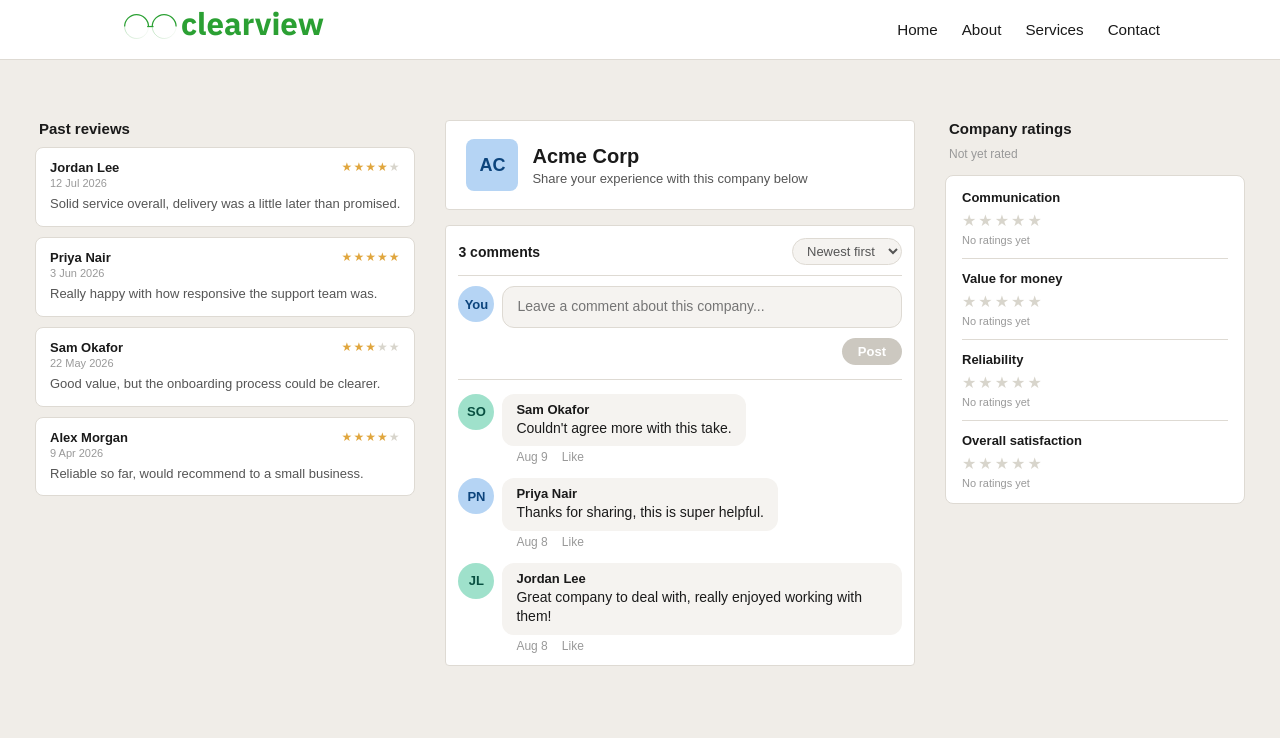
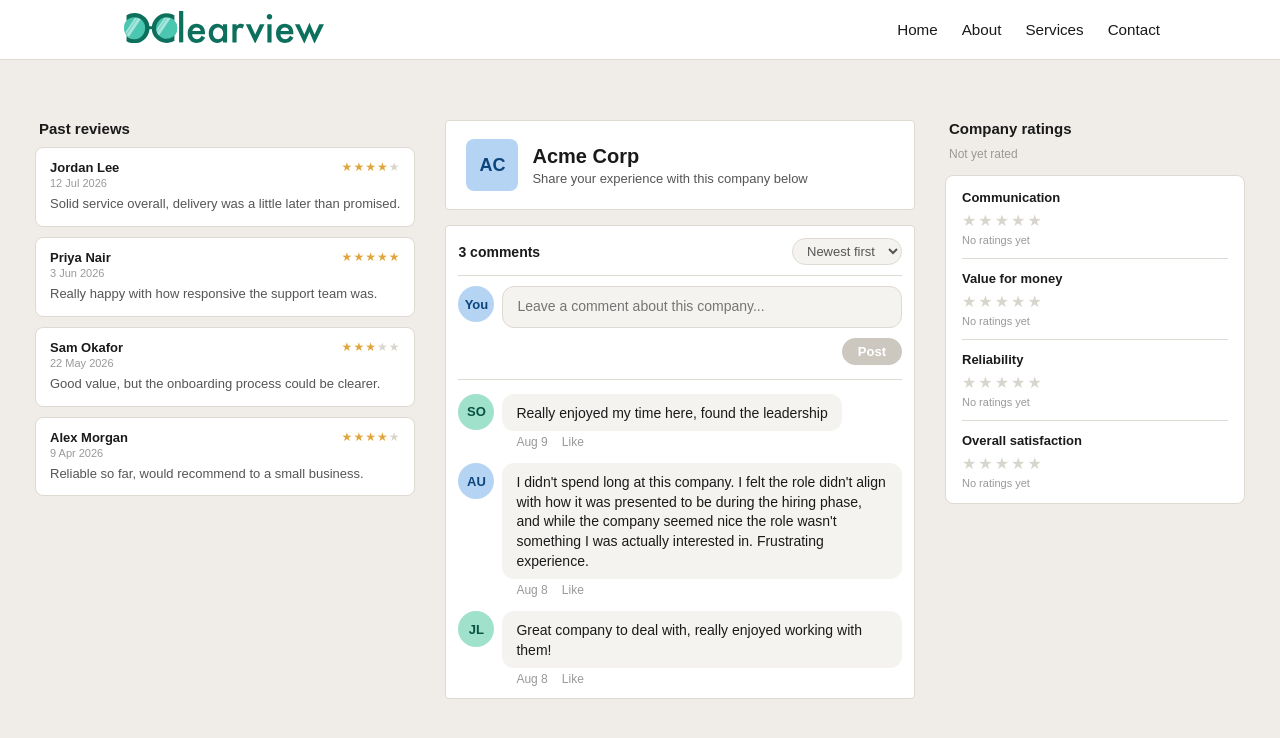
Before and after one commit to rhAIMcham/Change_leadership, a plain HTML site: page Templates/glassdoor_post_with_comments.html in a window 1280 px wide. Drawn offline with Linux system fonts and the light colour scheme.

Commit message:
new clear view icons

```diff
--- a/Templates/glassdoor_post_with_comments.html
+++ b/Templates/glassdoor_post_with_comments.html
@@ -662,67 +662,82 @@ border-radius: var(--radius-pill);
  <nav class="navbar">
         <div class="nav-brand">
                         <div class="header-icon">
-         <?xml version="1.0" encoding="UTF-8"?>
-<svg id="Layer_2" data-name="Layer 2" xmlns="http://www.w3.org/2000/svg" xmlns:xlink="http://www.w3.org/1999/xlink" viewBox="0 0 982.52 172.35">
+<?xml version="1.0" encoding="UTF-8"?>
+<svg id="Layer_2" data-name="Layer 2" xmlns="http://www.w3.org/2000/svg" xmlns:xlink="http://www.w3.org/1999/xlink" viewBox="0 0 1850.98 303.08">
   <defs>
     <style>
-      .cls-1 {
-        stroke: #2ba033;
-        stroke-width: 6px;
+      .cls-1, .cls-2 {
+        fill: none;
       }
 
-      .cls-1, .cls-2, .cls-3 {
-        fill: none;
-        stroke-miterlimit: 10;
+      .cls-3 {
+        opacity: .46;
       }
 
-      .cls-4 {
-        letter-spacing: 0em;
-      }
-
-      .cls-2 {
-        stroke: url(#linear-gradient);
-      }
-
-      .cls-2, .cls-3 {
-        stroke-width: 1.31px;
+      .cls-3, .cls-4 {
+        fill: #a7e5dc;
       }
 
       .cls-5 {
-        fill: #2ba033;
-        font-family: IBMPlexSans-Bold, 'IBM Plex Sans';
-        font-size: 153.34px;
-        font-weight: 700;
-      }
-
-      .cls-3 {
-        stroke: url(#linear-gradient-2);
+        clip-path: url(#clippath-1);
       }
 
       .cls-6 {
-        letter-spacing: 0em;
+        fill: #0d705d;
       }
 
       .cls-7 {
-        letter-spacing: 0em;
+        fill: #4bc6b1;
+      }
+
+      .cls-7, .cls-2 {
+        stroke: #4ec4b0;
+        stroke-miterlimit: 10;
+        stroke-width: 7px;
+      }
+
+      .cls-8 {
+        clip-path: url(#clippath);
       }
     </style>
-    <linearGradient id="linear-gradient" x1="2.35" y1="115.84" x2="121.15" y2="115.84" gradientUnits="userSpaceOnUse">
-      <stop offset="0" stop-color="#2ba033"/>
-      <stop offset="1" stop-color="#b1d4ab" stop-opacity=".5"/>
-    </linearGradient>
-    <linearGradient id="linear-gradient-2" x1="137.9" x2="256.7" xlink:href="#linear-gradient"/>
+    <clipPath id="clippath">
+      <circle class="cls-1" cx="108.26" cy="164.75" r="106.76"/>
+    </clipPath>
+    <clipPath id="clippath-1">
+      <circle class="cls-1" cx="382.61" cy="158.75" r="106.76"/>
+    </clipPath>
   </defs>
   <g id="Layer_2-2" data-name="Layer 2">
     <g>
-      <text class="cls-5" transform="translate(279.61 130.19)"><tspan x="0" y="0">clea</tspan><tspan class="cls-7" x="299.16" y="0">r</tspan><tspan class="cls-4" x="362.18" y="0">vi</tspan><tspan class="cls-6" x="488.53" y="0">e</tspan><tspan class="cls-4" x="573.95" y="0">w</tspan></text>
-      <g>
-        <path class="cls-2" d="M120.5,86.18c-.37,31.93-26.19,57.93-57.33,58.67-32.18.77-59.77-25.67-60.17-58.67"/>
-        <line class="cls-1" x1="113.72" y1="86.18" x2="144.95" y2="86.18"/>
-        <path class="cls-1" d="M3,86.18c.37-31.93,26.19-57.93,57.33-58.67,32.18-.77,59.77,25.67,60.17,58.67"/>
-        <path class="cls-1" d="M138.55,86.18c.37-31.93,26.19-57.93,57.33-58.67,32.18-.77,59.77,25.67,60.17,58.67"/>
-        <path class="cls-3" d="M256.05,86.18c-.37,31.93-26.19,57.93-57.33,58.67-32.18.77-59.77-25.67-60.17-58.67"/>
+      <path class="cls-6" d="M548.18,0v290.52h-38.7V0h38.7Z"/>
+      <path class="cls-6" d="M749.77,215.87h-120.06c1.03,13.76,5.5,24.71,13.42,32.85,7.91,8.03,18.06,12.04,30.45,12.04,9.63,0,17.6-2.29,23.91-6.88,6.19-4.58,13.24-13.07,21.16-25.46l32.68,18.23c-5.05,8.6-10.38,15.97-16,22.1-5.62,6.14-11.64,11.18-18.06,15.14-6.42,3.96-13.36,6.85-20.81,8.69-7.46,1.83-15.54,2.75-24.25,2.75-25,0-45.07-8.03-60.2-24.08-15.14-16.17-22.71-37.61-22.71-64.33s7.34-47.93,22.02-64.33c14.79-16.17,34.4-24.25,58.83-24.25s44.15,7.86,58.48,23.57c14.22,15.6,21.33,37.21,21.33,64.85l-.17,9.12ZM710.04,184.22c-5.39-20.64-18.41-30.96-39.05-30.96-4.7,0-9.12.72-13.24,2.15-4.13,1.44-7.89,3.5-11.27,6.19-3.38,2.7-6.28,5.93-8.69,9.72s-4.24,8.08-5.5,12.9h77.75Z"/>
+      <path class="cls-6" d="M915.59,122.99h38.87v167.54h-38.87v-17.54c-15.94,14.91-33.08,22.36-51.43,22.36-23.17,0-42.31-8.37-57.45-25.11-15.02-17.09-22.53-38.42-22.53-63.99s7.51-46.04,22.53-62.78c15.02-16.74,33.83-25.11,56.42-25.11,19.49,0,36.98,8.03,52.46,24.08v-19.44ZM823.74,206.24c0,16.06,4.3,29.13,12.9,39.22,8.83,10.21,19.95,15.31,33.37,15.31,14.33,0,25.91-4.93,34.75-14.79,8.83-10.21,13.24-23.16,13.24-38.87s-4.42-28.67-13.24-38.87c-8.83-9.98-20.3-14.96-34.4-14.96-13.3,0-24.42,5.05-33.37,15.14-8.83,10.21-13.24,22.82-13.24,37.84Z"/>
+      <path class="cls-6" d="M1003.32,122.99h38.7v14.96c7.11-7.45,13.42-12.56,18.92-15.31,5.62-2.87,12.27-4.3,19.95-4.3,10.2,0,20.87,3.33,31.99,9.98l-17.72,35.43c-7.34-5.27-14.51-7.91-21.5-7.91-21.1,0-31.65,15.94-31.65,47.82v86.86h-38.7V122.99Z"/>
+    </g>
+    <g>
+      <path class="cls-6" d="M1171.02,122.99l43.35,94.09,43.17-94.09h43.52l-87.04,179.06-86.35-179.06h43.35Z"/>
+      <path class="cls-6" d="M1321.36,53.32c0-6.76,2.46-12.61,7.4-17.54,4.93-4.93,10.84-7.4,17.72-7.4s12.96,2.47,17.89,7.4c4.93,4.82,7.4,10.72,7.4,17.72s-2.47,12.96-7.4,17.89c-4.82,4.93-10.72,7.4-17.72,7.4s-12.96-2.46-17.89-7.4c-4.93-4.93-7.4-10.95-7.4-18.06ZM1365.91,122.99v167.54h-38.7V122.99h38.7Z"/>
+      <path class="cls-6" d="M1567.51,215.87h-120.06c1.03,13.76,5.5,24.71,13.42,32.85,7.91,8.03,18.06,12.04,30.45,12.04,9.63,0,17.6-2.29,23.91-6.88,6.19-4.58,13.24-13.07,21.16-25.46l32.68,18.23c-5.05,8.6-10.38,15.97-16,22.1-5.62,6.14-11.64,11.18-18.06,15.14-6.42,3.96-13.36,6.85-20.81,8.69-7.46,1.83-15.54,2.75-24.25,2.75-25,0-45.07-8.03-60.2-24.08-15.14-16.17-22.71-37.61-22.71-64.33s7.34-47.93,22.02-64.33c14.79-16.17,34.4-24.25,58.83-24.25s44.15,7.86,58.48,23.57c14.22,15.6,21.33,37.21,21.33,64.85l-.17,9.12ZM1527.77,184.22c-5.39-20.64-18.41-30.96-39.05-30.96-4.7,0-9.12.72-13.24,2.15-4.13,1.44-7.89,3.5-11.27,6.19-3.38,2.7-6.28,5.93-8.69,9.72s-4.24,8.08-5.5,12.9h77.75Z"/>
+      <path class="cls-6" d="M1625.47,122.99l43.86,95.64,47.3-110.95,47.65,110.95,43.35-95.64h43.35l-87.72,180.09-46.61-107.85-47.13,107.85-87.55-180.09h43.52Z"/>
+    </g>
+    <g>
+      <circle class="cls-7" cx="110.26" cy="154.67" r="106.76"/>
+      <circle class="cls-7" cx="382.61" cy="158.75" r="106.76"/>
+      <g class="cls-8">
+        <rect class="cls-4" x="56.21" y="-49.32" width="15.47" height="364.76" transform="translate(85.55 -12.98) rotate(34.08)"/>
+        <rect class="cls-3" x="76.15" y="-49.23" width="22.96" height="364.76" transform="translate(89.67 -26.24) rotate(34.08)"/>
+        <rect class="cls-4" x="87.38" y="-51.52" width="27.83" height="364.76" transform="translate(90.74 -34.28) rotate(34.08)"/>
       </g>
+      <circle class="cls-2" cx="110.26" cy="158.75" r="106.76"/>
+      <g class="cls-5">
+        <rect class="cls-4" x="330.55" y="-55.32" width="15.47" height="364.76" transform="translate(129.31 -167.75) rotate(34.08)"/>
+        <rect class="cls-3" x="350.5" y="-55.23" width="22.96" height="364.76" transform="translate(133.43 -181.01) rotate(34.08)"/>
+        <rect class="cls-4" x="361.72" y="-57.52" width="27.83" height="364.76" transform="translate(134.5 -189.06) rotate(34.08)"/>
+      </g>
+      <circle class="cls-2" cx="382.61" cy="158.75" r="106.76"/>
+      <path class="cls-6" d="M466.3,39.22v47.47c-23.16-19.38-47.13-29.07-71.9-29.07-27.29,0-50.29,9.8-68.98,29.41-18.81,19.5-28.21,43.35-28.21,71.56s9.4,51.37,28.21,70.52c18.8,19.15,41.85,28.73,69.15,28.73,14.1,0,26.09-2.29,35.95-6.88,5.5-2.29,11.21-5.39,17.11-9.29,5.91-3.9,12.13-8.6,18.66-14.1v48.33c-22.94,12.96-47.02,19.44-72.24,19.44-37.96,0-70.35-13.25-97.19-39.73-26.72-26.72-40.08-58.94-40.08-96.67,0-33.83,11.18-63.99,33.54-90.48,27.52-32.45,63.13-48.68,106.82-48.68,23.85,0,46.9,6.48,69.15,19.44Z"/>
+      <path class="cls-6" d="M23.05,279.14v-48.3c23.56,19.71,47.94,29.57,73.14,29.57,27.76,0,51.16-9.97,70.17-29.92,19.13-19.83,28.7-44.1,28.7-72.79s-9.56-52.26-28.7-71.74c-19.13-19.48-42.58-29.22-70.34-29.22-14.35,0-26.54,2.33-36.57,7-5.6,2.33-11.4,5.48-17.41,9.45-6.01,3.96-12.34,8.75-18.98,14.35v-49.17c23.33-13.18,47.83-19.77,73.49-19.77,38.61,0,71.57,13.47,98.87,40.42,27.18,27.18,40.77,59.96,40.77,98.34,0,34.41-11.37,65.09-34.12,92.04-28,33.01-64.22,49.52-108.67,49.52-24.26,0-47.71-6.59-70.34-19.77Z"/>
+      <rect class="cls-6" x="226.16" y="141.06" width="50.43" height="27.22"/>
     </g>
   </g>
 </svg>
@@ -885,7 +900,7 @@ border-radius: var(--radius-pill);
     let comments = [
         {
             id: 1,
-            name: "Jordan Lee",
+            name: " ",
             initials: "JL",
             avatarStyle: "teal",
             text: "Great company to deal with, really enjoyed working with them!",
@@ -894,19 +909,19 @@ border-radius: var(--radius-pill);
         },
         {
             id: 2,
-            name: "Priya Nair",
-            initials: "PN",
+            name: " ",
+            initials: "AU",
             avatarStyle: "blue",
-            text: "Thanks for sharing, this is super helpful.",
+            text: "I didn't spend long at this company. I felt the role didn't align with how it was presented to be during the hiring phase, and while the company seemed nice the role wasn't something I was actually interested in. Frustrating experience.",
             timestamp: new Date("2026-08-08T10:42:00"),
             liked: false
         },
         {
             id: 3,
-            name: "Sam Okafor",
+            name: " ",
             initials: "SO",
             avatarStyle: "teal",
-            text: "Couldn't agree more with this take.",
+            text: "Really enjoyed my time here, found the leadership ",
             timestamp: new Date("2026-08-09T08:03:00"),
             liked: false
         }
```
Also changed, not shown: Assets/SVG/Asset 4.svg (added), Assets/SVG/stacked_clearview.svg (added).
